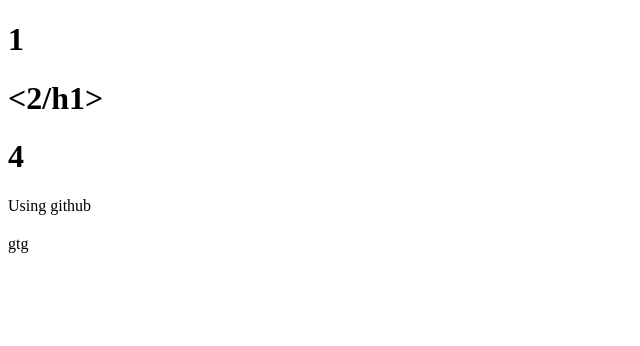
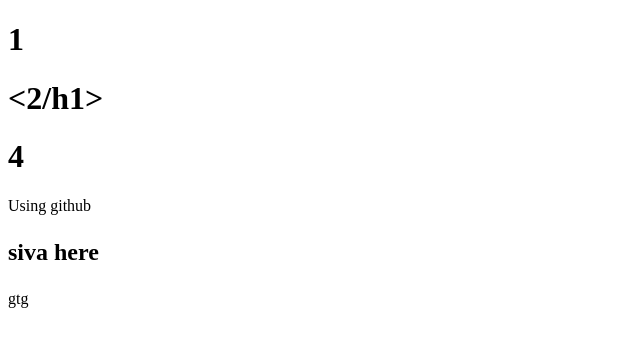
Before and after one commit to Sivakumar0312/HTML-Practice-progroms, a plain HTML site: page index.html in a window 1280 px wide. Shown: the whole page, without its empty margins (0-640 px from the left). Drawn offline with Linux system fonts and the light colour scheme.

Commit message:
changes done with html

```diff
--- a/index.html
+++ b/index.html
@@ -12,6 +12,7 @@
 <h1>4</h1>
 Using github
 <h2>
+    <p> siva here <p>
 </h2>
 </body>
 </html>gtg
```
